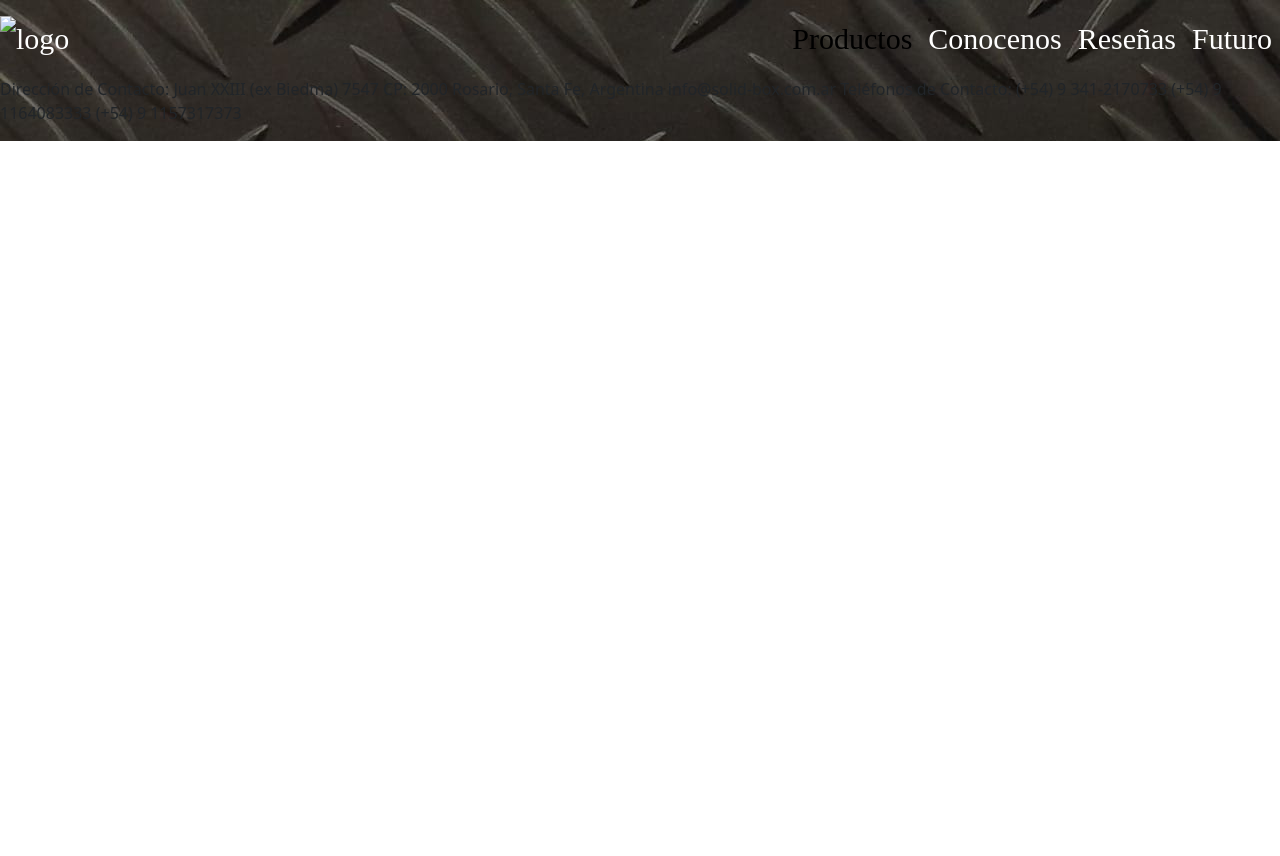
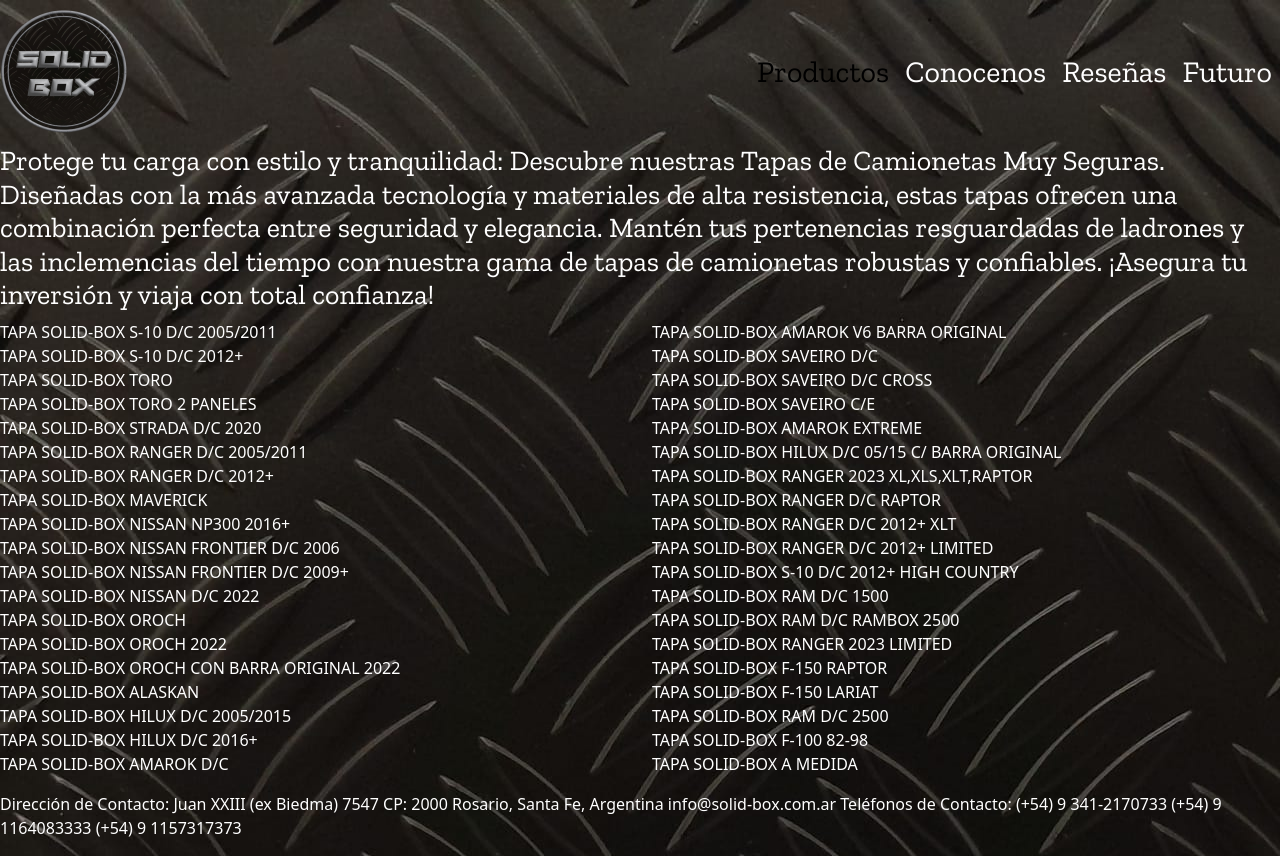
Before and after one commit to lucayuale/segundo-repo, a plain HTML site: page pages/productos.html in a window 1280 px wide. Before the commit the page ends 800 px from the top, so only its background shows below. Drawn offline with nearby package versions, Linux system fonts and the light colour scheme; files that its build step writes are made by us from their sources; files whose address does not match are found by name; a web font is replaced by a local one.

Commit message:
[main] productos]

```diff
--- a/css/style.css
+++ b/css/style.css
@@ -1,5 +1,6 @@
 
 .conteiner-principal{
+    background-image: url(../asset/fondo.jpg);
     color: white;
 }
 .carusell{
@@ -33,6 +34,23 @@
     color: white;
     font-size: 30px;
 }
+.conteiner-principal-2{
+    background-image: url(../asset/fondo.jpg);
+}
 .conteiner-principal-3{
     background-image: url(../asset/fondo.jpg);
+    color: white;
 }
+.list-1{
+    color: white;
+}
+.titulo-productos{
+    font-family: 'Castoro', serif;
+    font-family: 'Merriweather', serif;
+    font-family: 'Oswald', sans-serif;
+    font-family: 'Quicksand', sans-serif;
+    font-family: 'Roboto Condensed', sans-serif;
+    font-family: 'Roboto Slab', serif;
+    font-family: 'Yanone Kaffeesatz', sans-serif;
+    font-family: 'Zilla Slab', serif;
+}
--- a/pages/productos.html
+++ b/pages/productos.html
@@ -4,8 +4,12 @@
     <meta charset="utf-8">
     <meta name="viewport" content="width=device-width, initial-scale=1">
     <title>Bootstrap demo</title>
+    <!-- GOOGLE FONTS -->
+    <link rel="preconnect" href="https://fonts.googleapis.com">
+    <link rel="preconnect" href="https://fonts.gstatic.com" crossorigin>
+    <link href="https://fonts.googleapis.com/css2?family=Castoro&family=Merriweather:ital,wght@1,300&family=Oswald:wght@300&family=Quicksand:wght@600&family=Roboto+Condensed:wght@300;400&family=Roboto+Slab:wght@300&family=Yanone+Kaffeesatz:wght@200&family=Zilla+Slab&display=swap" rel="stylesheet">
     <link href="https://cdn.jsdelivr.net/npm/bootstrap@5.3.2/dist/css/bootstrap.min.css" rel="stylesheet" integrity="sha384-T3c6CoIi6uLrA9TneNEoa7RxnatzjcDSCmG1MXxSR1GAsXEV/Dwwykc2MPK8M2HN" crossorigin="anonymous">
-    <link rel="stylesheet" href="./css/style.css">
+    <link rel="stylesheet" href="../css/style.css">
   </head>
   <body>
     <div class="conteiner-principal-3">
@@ -14,20 +18,20 @@
             <section class="navbar1 row">
                 <nav class="navbar navbar-expand-lg bg-color d-flex justify-content-center col-sm-12 col-md-12 col-lg-12 col-xl-12" >
                     <div class="container-fluid">
-                    <img class="logo" src="./asset/Logo.png" alt="logo">
+                    <img class="logo" src="../asset/Logo.png" alt="logo">
                     <button class="navbar-toggler" type="button" data-bs-toggle="collapse" data-bs-target="#navbarNav" aria-controls="navbarNav" aria-expanded="false" aria-label="Toggle navigation">
                         <span class="navbar-toggler-icon"></span>
                     </button>
                     <div class="d-flex justify-content-end" id="navbarNav">
                         <ul class="navbar-nav">
                         <li class="nav-item">
-                            <a class="navbar1 nav-link active" aria-current="page" href="#">Productos</a>
+                            <a class="navbar1 nav-link active" aria-current="page" href="../pages/productos.html">Productos</a>
                         </li>
                         <li class="nav-item">
-                            <a class="navbar1 nav-link" href="./pages/conocenos.html">Conocenos</a>
+                            <a class="navbar1 nav-link" href="../pages/conocenos.html">Conocenos</a>
                         </li>
                         <li class="nav-item">
-                            <a class="navbar1 nav-link" href="#">Reseñas</a>
+                            <a class="navbar1 nav-link" href="../pages/productos.html">Reseñas</a>
                         </li>
                         <li class="nav-item">
                             <a class="navbar1 nav-link" href="#">Futuro</a>
@@ -40,10 +44,50 @@
         </header>
 
 
-        <main>
-
-
-
+        <main class="row">
+            <h3 class="titulo-productos">Protege tu carga con estilo y tranquilidad: Descubre nuestras Tapas de Camionetas Muy Seguras. Diseñadas con la más avanzada tecnología y materiales de alta resistencia, estas tapas ofrecen una combinación perfecta entre seguridad y elegancia. Mantén tus pertenencias resguardadas de ladrones y las inclemencias del tiempo con nuestra gama de tapas de camionetas robustas y confiables. ¡Asegura tu inversión y viaja con total confianza!</h3>
+            <ul class="list-1 col-sm-6 col-md-6 col-lg-6 col-xl-6">
+                <li class="list-group-item">TAPA SOLID-BOX S-10 D/C 2005/2011</li>
+                <li class="list-group-item">TAPA SOLID-BOX S-10 D/C 2012+</li>
+                <li class="list-group-item">TAPA SOLID-BOX TORO</li>
+                <li class="list-group-item">TAPA SOLID-BOX TORO 2 PANELES</li>
+                <li class="list-group-item">TAPA SOLID-BOX STRADA D/C 2020</li>
+                <li class="list-group-item">TAPA SOLID-BOX RANGER D/C 2005/2011</li>
+                <li class="list-group-item">TAPA SOLID-BOX RANGER D/C 2012+</li>
+                <li class="list-group-item">TAPA SOLID-BOX MAVERICK</li>
+                <li class="list-group-item">TAPA SOLID-BOX NISSAN NP300 2016+</li>
+                <li class="list-group-item">TAPA SOLID-BOX NISSAN FRONTIER D/C 2006</li>
+                <li class="list-group-item">TAPA SOLID-BOX NISSAN FRONTIER D/C 2009+</li>
+                <li class="list-group-item">TAPA SOLID-BOX NISSAN D/C 2022</li>
+                <li class="list-group-item">TAPA SOLID-BOX OROCH</li>
+                <li class="list-group-item">TAPA SOLID-BOX OROCH 2022</li>
+                <li class="list-group-item">TAPA SOLID-BOX OROCH CON BARRA ORIGINAL 2022</li>
+                <li class="list-group-item">TAPA SOLID-BOX ALASKAN </li>
+                <li class="list-group-item">TAPA SOLID-BOX HILUX D/C 2005/2015</li>
+                <li class="list-group-item">TAPA SOLID-BOX HILUX D/C 2016+</li>
+                <li class="list-group-item">TAPA SOLID-BOX AMAROK D/C</li>
+              </ul>
+              <ul class="list-1 col-sm-6 col-md-6 col-lg-6 col-xl-6">
+                <li class="list-group-item">TAPA SOLID-BOX AMAROK V6 BARRA ORIGINAL</li>
+                <li class="list-group-item">TAPA SOLID-BOX SAVEIRO D/C </li>
+                <li class="list-group-item">TAPA SOLID-BOX SAVEIRO D/C CROSS</li>
+                <li class="list-group-item">TAPA SOLID-BOX SAVEIRO C/E</li>
+                <li class="list-group-item">TAPA SOLID-BOX AMAROK EXTREME </li>
+                <li class="list-group-item">TAPA SOLID-BOX HILUX D/C 05/15 C/ BARRA ORIGINAL</li>
+                <li class="list-group-item">TAPA SOLID-BOX RANGER 2023 XL,XLS,XLT,RAPTOR </li>
+                <li class="list-group-item">TAPA SOLID-BOX RANGER D/C RAPTOR</li>
+                <li class="list-group-item">TAPA SOLID-BOX RANGER D/C 2012+ XLT</li>
+                <li class="list-group-item">TAPA SOLID-BOX RANGER D/C 2012+ LIMITED</li>
+                <li class="list-group-item">TAPA SOLID-BOX S-10 D/C 2012+ HIGH COUNTRY</li>
+                <li class="list-group-item">TAPA SOLID-BOX RAM D/C 1500</li>
+                <li class="list-group-item">TAPA SOLID-BOX RAM D/C RAMBOX 2500</li>
+                <li class="list-group-item">TAPA SOLID-BOX RANGER 2023 LIMITED</li>
+                <li class="list-group-item">TAPA SOLID-BOX F-150 RAPTOR</li>
+                <li class="list-group-item">TAPA SOLID-BOX F-150 LARIAT</li>
+                <li class="list-group-item">TAPA SOLID-BOX RAM D/C 2500</li>
+                <li class="list-group-item">TAPA SOLID-BOX F-100 82-98</li>
+                <li class="list-group-item">TAPA SOLID-BOX A MEDIDA</li>
+              </ul>
 
 
         </main>
```
Also changed, not shown: index.html (+2 -2 lines), pages/conocenos.html (+1 -1 lines).
